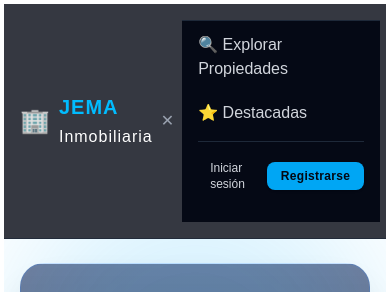
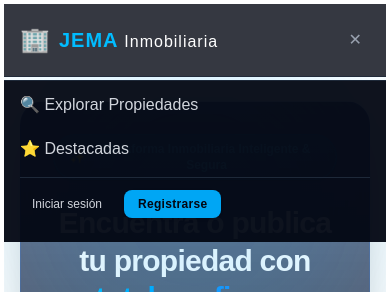
Before and after one commit to MaoMachado/jema-inmobiliaria, a Next.js app in the folder apps/frontend/: page / in a window 390 px wide. Both pictures are taken after a click on the button "Abrir menú". Shown: the top 292 px of the page. Built offline with nearby package versions, Linux system fonts and the light colour scheme; no server answers.

Commit message:
update: mejoramiento visual menu mobile

```diff
--- a/apps/frontend/app/components/Header.tsx
+++ b/apps/frontend/app/components/Header.tsx
@@ -49,7 +49,7 @@ export default function Header() {
 
         {/* Menú móvil */}
         {menuAbierto && (
-          <div className="md:hidden px-4 pt-2 pb-6 border-t border-gray-800 bg-gray-950/95 flex flex-col gap-4 animate-fade-in">
+          <div className="md:hidden px-4 pt-2 pb-6 border-t border-gray-800 bg-gray-950/95 absolute top-19 left-0 right-0 gap-4 animate-fade-in">
             <nav className="flex flex-col gap-3 text-base text-gray-300">
               <Link
                 href="/buscar"
--- a/apps/frontend/app/components/PropiedadesDestacadas.tsx
+++ b/apps/frontend/app/components/PropiedadesDestacadas.tsx
@@ -48,7 +48,10 @@ export default function PropiedadesDestacadas() {
   }, []);
 
   return (
-    <section id="destacadas" className="scroll-mt-24 py-16 px-4 sm:px-6 bg-linear-to-br from-gray-900/20 to-sky-900/20">
+    <section
+      id="destacadas"
+      className="scroll-mt-24 py-16 px-4 sm:px-6 bg-linear-to-br from-gray-900/20 to-sky-900/20"
+    >
       <div className="max-w-7xl mx-auto">
         <header className="text-center mb-12">
           <div className="inline-flex items-center gap-2 px-3.5 py-1 rounded-full bg-amber-500/10 border border-amber-500/30 text-amber-300 text-xs font-semibold mb-3">
```
Also changed, not shown: apps/frontend/app/components/CookieBanner.tsx (+4 -3 lines).
